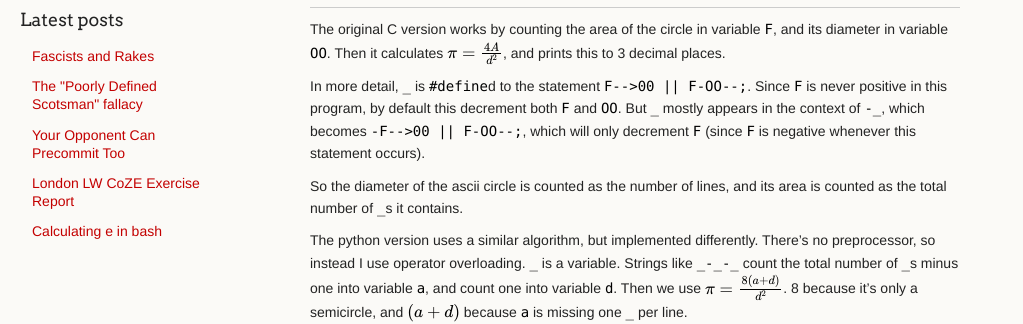
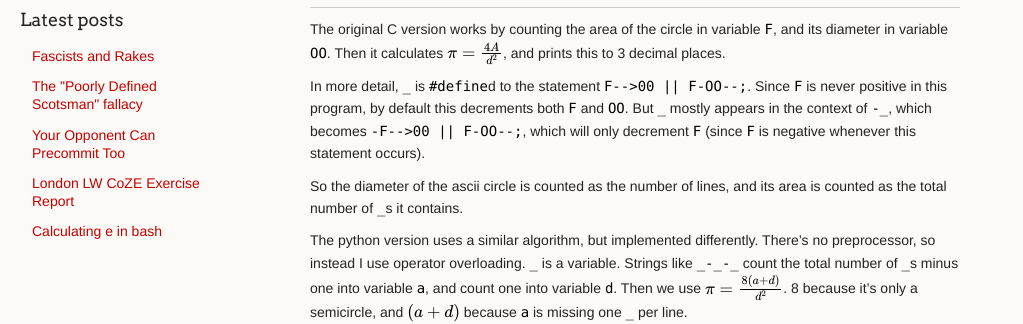
Before and after one commit to ChickenProp/chickenprop.github.com, a Jekyll site: the page built from _posts/2014-01-18-pi-py.md, in a window 1280 px wide and 900 px high, scrolled down 1822 px. Shown: the part 182-506 px from the top of the window, without its empty margins (0-1023 px from the left). Built offline with Jekyll 4.4.1, drawn with Linux system fonts in a browser that asks for light colours; nearby versions of some CDN libraries; Markdown is read by kramdown in place of the engine named in the settings; formulas are drawn with MathJax 3; comment, search, counter and statistics services are not loaded.

```diff
--- a/_config.yml
+++ b/_config.yml
@@ -1,3 +1,5 @@
 name: A Reasonable Approximation
 description: philh's blog
 url: http://reasonableapproximation.net
+
+markdown: redcarpet
--- a/_posts/2014-01-18-pi-py.md
+++ b/_posts/2014-01-18-pi-py.md
@@ -94,7 +94,7 @@ The rest of this post is spoilers, so stop reading if you'd like to figure out w
 
 The original C version works by counting the area of the circle in variable `F`, and its diameter in variable `OO`. Then it calculates `$ π = {4A \over d^2} $`, and prints this to 3 decimal places.
 
-In more detail, `_` is `#define`d to the statement `F-->00 || F-OO--;`. Since `F` is never positive in this program, by default this decrement both `F` and `OO`. But `_` mostly appears in the context of `-_`, which becomes `-F-->00 || F-OO--;`, which will only decrement `F` (since `F` is negative whenever this statement occurs).
+In more detail, `_` is `#define`d to the statement `F-->00 || F-OO--;`. Since `F` is never positive in this program, by default this decrements both `F` and `OO`. But `_` mostly appears in the context of `-_`, which becomes `-F-->00 || F-OO--;`, which will only decrement `F` (since `F` is negative whenever this statement occurs).
 
 So the diameter of the ascii circle is counted as the number of lines, and its area is counted as the total number of `_`s it contains.
 
```
